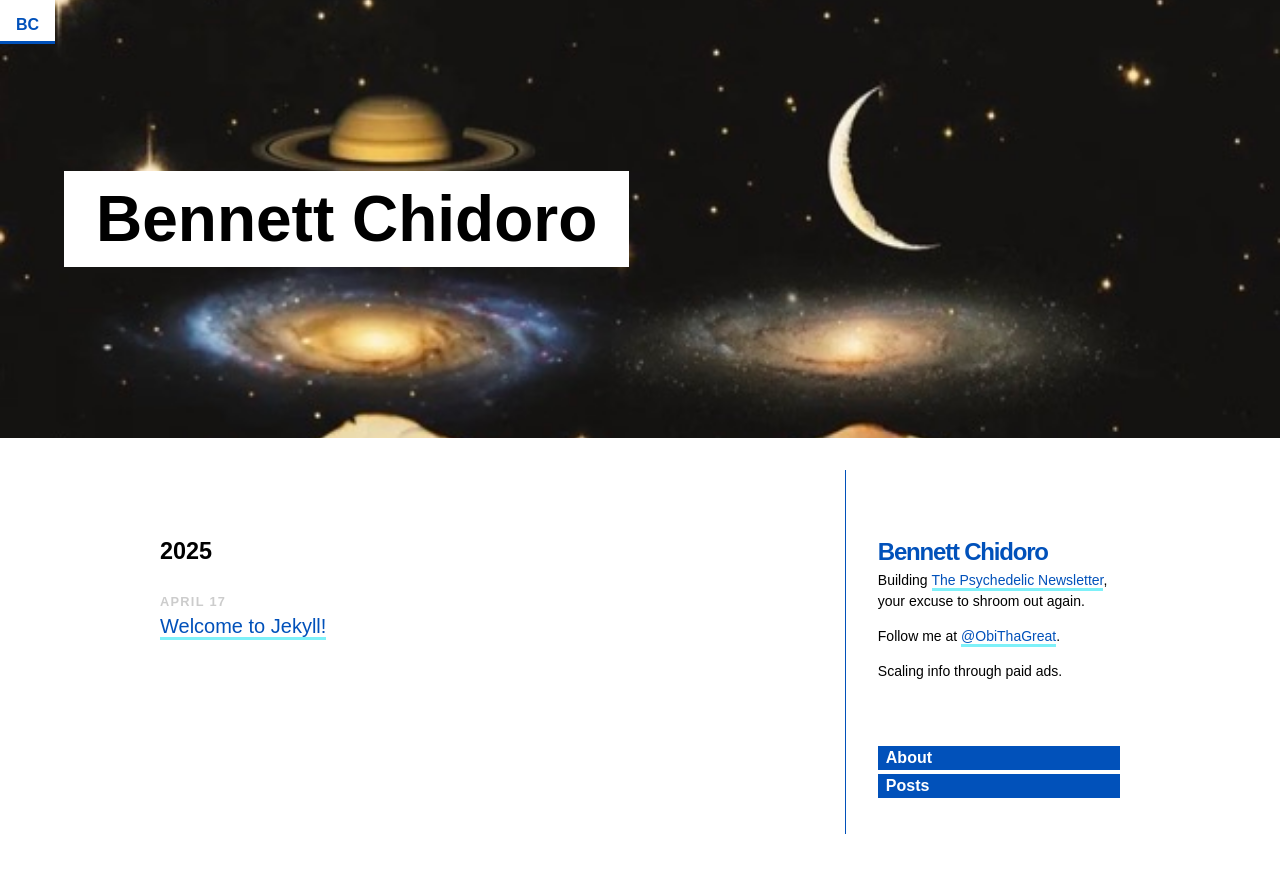
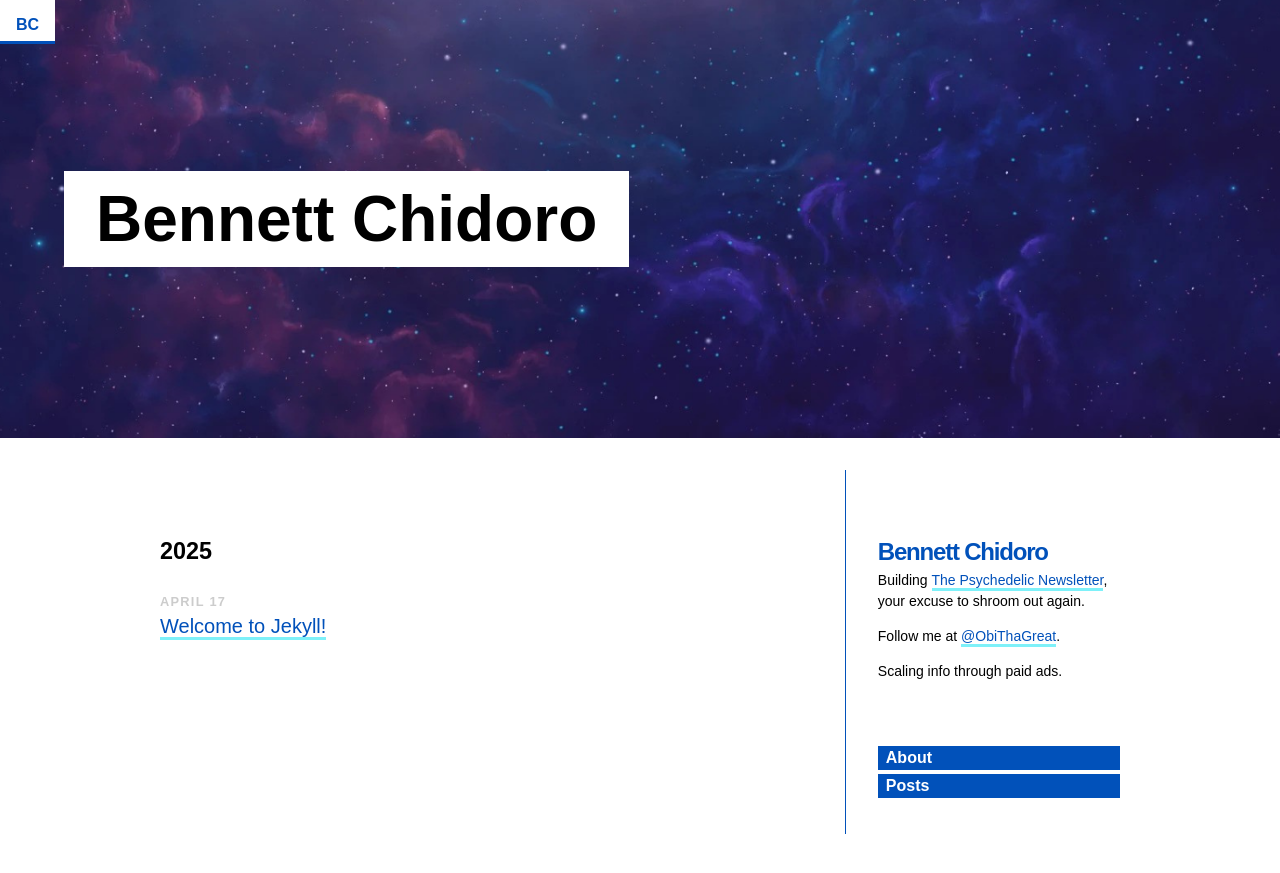
Before and after one commit to bennettchidoro/bennettchidoro.github.io, a Jekyll site: the page built from index.markdown, in a window 1280 px wide. Shown: the top 873 px of the page. Built offline with Jekyll 4.4.1, drawn with Linux system fonts in a browser that asks for light colours; nearby versions of some CDN libraries.

Commit message:
added new background image

```diff
--- a/_layouts/default.html
+++ b/_layouts/default.html
@@ -17,7 +17,7 @@
     <a href="/" class="bg-white ph3 pt3 pb2 ba0 b">BC</a>
   </div>
 
-  <div class="hero" style="background-image: url(/images/universe.jpeg);">
+  <div class="hero" style="background-image: url(/images/purple-splash.png);">
     <div class="pv6-ns pa5 tl-ns tc">
       <h1 class="f-headline-ns f3 lh-title balance-text dib ph4 pv2 bg-white">Bennett Chidoro</h1>
     </div>
--- a/_layouts/post.html
+++ b/_layouts/post.html
@@ -13,7 +13,7 @@
     <a href="/" class="bg-white ph3 pt3 pb2 ba0 b">BC</a>
   </div>
 
-  <div class="hero" style="background-image: url('{{ page.image | default: "/images/universe.jpeg" }}');">
+  <div class="hero" style="background-image: url('{{ page.image | default: "/images/purple-splash.png" }}');">
     <div class="pv6-ns pa5 tl-ns tc">
       <h1 class="f-headline-ns f3 lh-title balance-text dib ph4 pv2 bg-white">
         {{ page.title }}
```
Also changed, not shown: images/purple-splash.png (added).
